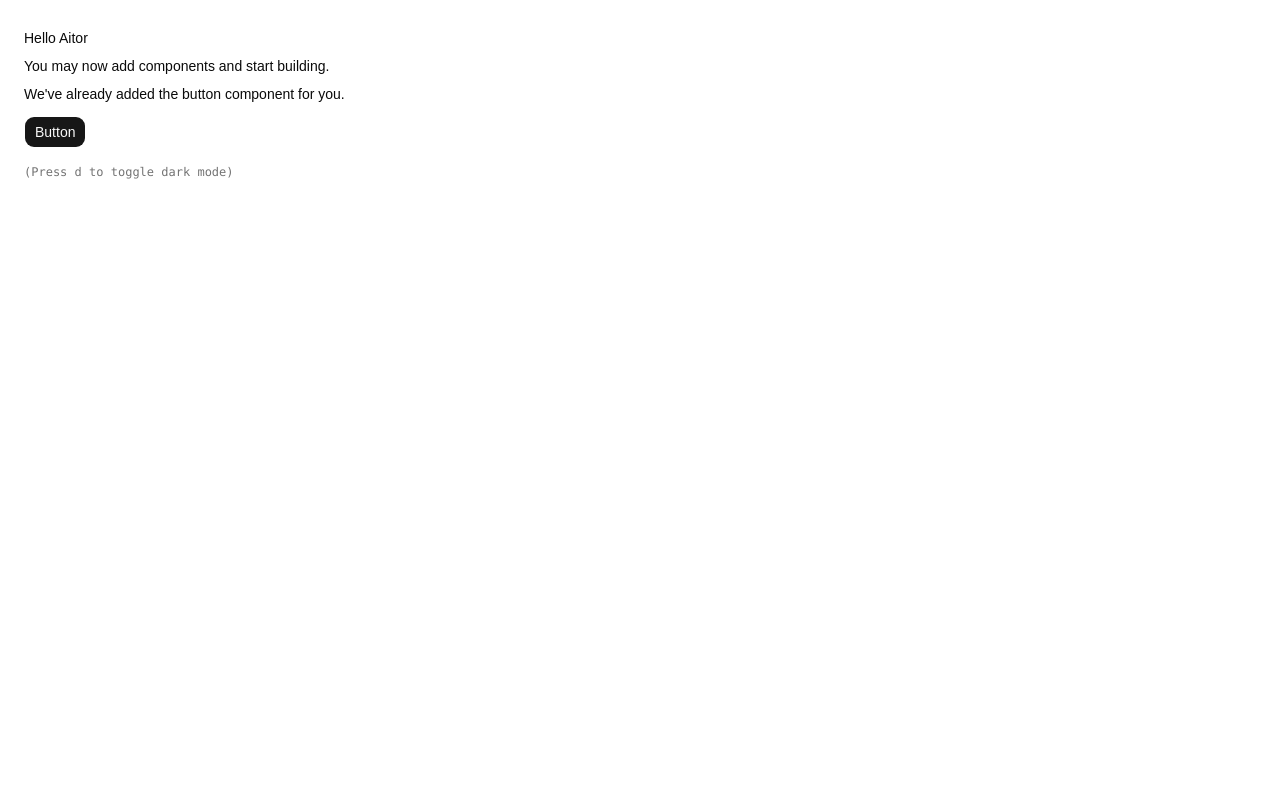
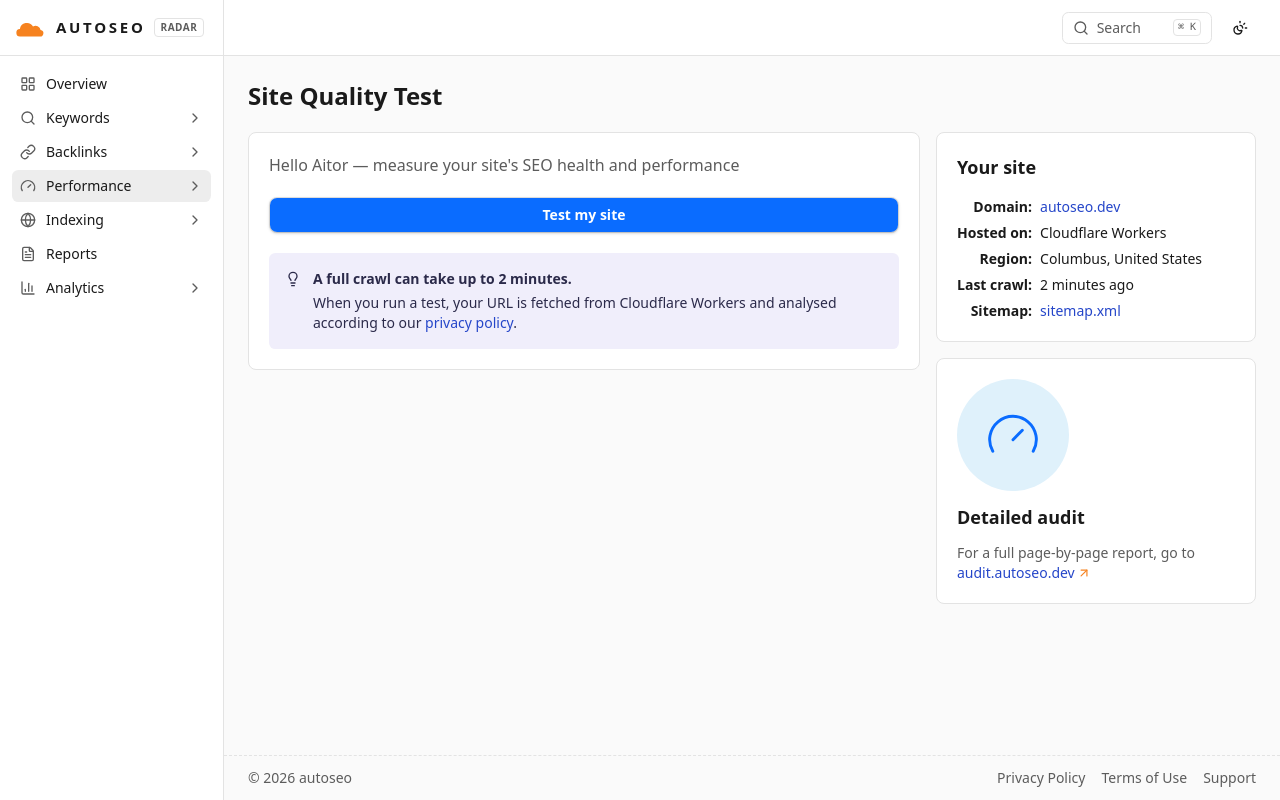
Before and after one commit to rodriguezaitor/autoseo, a React (Vite) app: page / in a window 1280 px wide. Built offline with nearby package versions, Linux system fonts and the light colour scheme.

Commit message:
Apply Cloudflare Radar speed test design: palette, Inter font, sidebar layout
Co-authored-by: Aitor Rodríguez Plagaro <soy@aitor.me>

```diff
--- a/src/App.tsx
+++ b/src/App.tsx
@@ -1,18 +1,253 @@
+import { useState } from "react"
+import {
+  ArrowUpRightIcon,
+  BarChart3Icon,
+  ChevronRightIcon,
+  FileTextIcon,
+  GaugeIcon,
+  GlobeIcon,
+  LayoutGridIcon,
+  LightbulbIcon,
+  LinkIcon,
+  SearchIcon,
+  SunMoonIcon,
+} from "lucide-react"
+
 import { Button } from "@/components/ui/button"
+import { useTheme } from "@/components/theme-provider"
+
+type Result = {
+  label: string
+  value: string
+  unit: string
+  color: string
+}
+
+const results: Result[] = [
+  {
+    label: "SEO score",
+    value: "92",
+    unit: "/100",
+    color: "var(--cf-download)",
+  },
+  {
+    label: "Organic traffic",
+    value: "18.4",
+    unit: "k",
+    color: "var(--cf-upload)",
+  },
+  { label: "Page load", value: "312", unit: "ms", color: "var(--cf-latency)" },
+  {
+    label: "Time to first byte",
+    value: "48",
+    unit: "ms",
+    color: "var(--cf-jitter)",
+  },
+]
+
+const nav = [
+  { label: "Overview", icon: LayoutGridIcon },
+  { label: "Keywords", icon: SearchIcon, chevron: true },
+  { label: "Backlinks", icon: LinkIcon, chevron: true },
+  { label: "Performance", icon: GaugeIcon, chevron: true },
+  { label: "Indexing", icon: GlobeIcon, chevron: true },
+  { label: "Reports", icon: FileTextIcon },
+  { label: "Analytics", icon: BarChart3Icon, chevron: true },
+]
+
+function Logo() {
+  return (
+    <div className="flex items-center gap-2">
+      <svg viewBox="0 0 32 20" className="h-5 w-8" aria-hidden>
+        <path
+          d="M23.5 18.5H4.2a3.7 3.7 0 0 1-.3-7.4A7 7 0 0 1 17 8.6a5 5 0 0 1 7.6 3.3 3.3 3.3 0 0 1-1.1 6.6Z"
+          fill="var(--cf-orange)"
+        />
+      </svg>
+      <span className="text-[15px] font-bold tracking-[0.18em] uppercase">
+        autoseo
+      </span>
+      <span className="rounded border px-1.5 py-px text-[10px] font-semibold tracking-wider text-muted-foreground uppercase">
+        Radar
+      </span>
+    </div>
+  )
+}
+
+function Sidebar() {
+  return (
+    <aside className="hidden w-56 shrink-0 flex-col border-r bg-card lg:flex">
+      <div className="flex h-14 items-center border-b px-4">
+        <Logo />
+      </div>
+      <nav className="flex flex-col gap-0.5 p-3 text-sm font-medium">
+        {nav.map(({ label, icon: Icon, chevron }, i) => (
+          <a
+            key={label}
+            href="#"
+            className={
+              "flex items-center gap-2.5 rounded-md px-2 py-1.5 hover:bg-accent " +
+              (i === 3 ? "bg-accent" : "")
+            }
+          >
+            <Icon className="size-4 text-muted-foreground" />
+            <span className="flex-1">{label}</span>
+            {chevron && (
+              <ChevronRightIcon className="size-4 text-muted-foreground" />
+            )}
+          </a>
+        ))}
+      </nav>
+    </aside>
+  )
+}
+
+function Topbar() {
+  const { theme, setTheme } = useTheme()
+  const isDark =
+    theme === "dark" ||
+    (theme === "system" &&
+      window.matchMedia("(prefers-color-scheme: dark)").matches)
+
+  return (
+    <header className="flex h-14 items-center justify-between border-b bg-card px-6">
+      <div className="lg:hidden">
+        <Logo />
+      </div>
+      <div className="ml-auto flex items-center gap-3">
+        <div className="hidden h-8 items-center gap-2 rounded-md border px-2.5 text-sm text-muted-foreground sm:flex">
+          <SearchIcon className="size-4" />
+          Search
+          <kbd className="ml-6 rounded border px-1 text-[10px]">⌘ K</kbd>
+        </div>
+        <Button
+          variant="ghost"
+          size="icon"
+          aria-label="Toggle theme"
+          onClick={() => setTheme(isDark ? "light" : "dark")}
+        >
+          <SunMoonIcon />
+        </Button>
+      </div>
+    </header>
+  )
+}
+
+function ResultValue({ result }: { result: Result }) {
+  return (
+    <div className="flex flex-col gap-1">
+      <div className="flex items-center gap-2 text-sm font-semibold">
+        <span
+          className="size-2.5 rounded-full"
+          style={{ backgroundColor: result.color }}
+        />
+        {result.label}
+      </div>
+      <div className="flex items-baseline gap-1.5 leading-none">
+        <span className="text-5xl font-extrabold tracking-tight tabular-nums">
+          {result.value}
+        </span>
+        <span className="text-2xl font-bold">{result.unit}</span>
+      </div>
+    </div>
+  )
+}
 
 export function App() {
+  const [hasRun, setHasRun] = useState(false)
+
   return (
-    <div className="flex min-h-svh p-6">
-      <div className="flex max-w-md min-w-0 flex-col gap-4 text-sm leading-loose">
-        <div>
-          <h1 className="font-medium">Hello Aitor</h1>
-          <p>You may now add components and start building.</p>
-          <p>We&apos;ve already added the button component for you.</p>
-          <Button className="mt-2">Button</Button>
-        </div>
-        <div className="font-mono text-xs text-muted-foreground">
-          (Press <kbd>d</kbd> to toggle dark mode)
-        </div>
+    <div className="flex min-h-svh">
+      <Sidebar />
+      <div className="flex min-w-0 flex-1 flex-col">
+        <Topbar />
+        <main className="flex-1 px-6 py-6">
+          <h1 className="mb-5 text-2xl font-bold">Site Quality Test</h1>
+          <div className="grid gap-4 xl:grid-cols-[1fr_320px]">
+            <section className="flex flex-col gap-5 self-start rounded-lg border bg-card p-5">
+              <p className="text-muted-foreground">
+                Hello Aitor — measure your site&apos;s SEO health and
+                performance
+              </p>
+              <Button
+                size="lg"
+                className="h-9 w-full border border-black/10 font-semibold shadow-sm"
+                onClick={() => setHasRun(true)}
+              >
+                {hasRun ? "Run a new test" : "Test my site"}
+              </Button>
+              <div className="flex gap-3 rounded-md bg-cf-callout p-4 text-sm text-cf-callout-foreground">
+                <LightbulbIcon className="mt-0.5 size-4 shrink-0" />
+                <div className="flex flex-col gap-1">
+                  <p className="font-semibold">
+                    A full crawl can take up to 2 minutes.
+                  </p>
+                  <p>
+                    When you run a test, your URL is fetched from Cloudflare
+                    Workers and analysed according to our{" "}
+                    <a href="#" className="text-cf-link hover:underline">
+                      privacy policy
+                    </a>
+                    .
+                  </p>
+                </div>
+              </div>
+
+              {hasRun && (
+                <div className="grid gap-x-8 gap-y-6 border-t pt-5 sm:grid-cols-2">
+                  {results.map((r) => (
+                    <ResultValue key={r.label} result={r} />
+                  ))}
+                </div>
+              )}
+            </section>
+
+            <div className="flex flex-col gap-4">
+              <section className="rounded-lg border bg-card p-5">
+                <h2 className="mb-4 text-lg font-bold">Your site</h2>
+                <dl className="grid grid-cols-[auto_1fr] gap-x-2 gap-y-1.5 text-sm">
+                  {[
+                    ["Domain", "autoseo.dev", true],
+                    ["Hosted on", "Cloudflare Workers", false],
+                    ["Region", "Columbus, United States", false],
+                    ["Last crawl", "2 minutes ago", false],
+                    ["Sitemap", "sitemap.xml", true],
+                  ].map(([k, v, link]) => (
+                    <div key={k as string} className="contents">
+                      <dt className="text-right font-semibold">{k}:</dt>
+                      <dd className={link ? "text-cf-link" : ""}>{v}</dd>
+                    </div>
+                  ))}
+                </dl>
+              </section>
+
+              <section className="flex flex-col gap-3 rounded-lg border bg-card p-5">
+                <div className="flex size-28 items-center justify-center rounded-full bg-[#dff1fb] text-cf-blue dark:bg-[#16303f]">
+                  <GaugeIcon className="size-14" strokeWidth={1.25} />
+                </div>
+                <h2 className="text-lg font-bold">Detailed audit</h2>
+                <p className="text-sm text-muted-foreground">
+                  For a full page-by-page report, go to{" "}
+                  <a
+                    href="#"
+                    className="inline-flex items-center gap-0.5 text-cf-link hover:underline"
+                  >
+                    audit.autoseo.dev
+                    <ArrowUpRightIcon className="size-3.5 text-cf-orange" />
+                  </a>
+                </p>
+              </section>
+            </div>
+          </div>
+        </main>
+        <footer className="flex flex-wrap items-center justify-between gap-2 border-t border-dashed px-6 py-3 text-sm text-muted-foreground">
+          <span>© 2026 autoseo</span>
+          <div className="flex gap-4">
+            <a href="#">Privacy Policy</a>
+            <a href="#">Terms of Use</a>
+            <a href="#">Support</a>
+          </div>
+        </footer>
       </div>
     </div>
   )
--- a/src/index.css
+++ b/src/index.css
@@ -1,13 +1,13 @@
 @import "tailwindcss";
 @import "tw-animate-css";
 @import "shadcn/tailwind.css";
-@import "@fontsource-variable/geist";
+@import "@fontsource-variable/inter";
 
 @custom-variant dark (&:is(.dark *));
 
 @theme inline {
   --font-heading: var(--font-sans);
-    --font-sans: 'Geist Variable', sans-serif;
+  --font-sans: "Inter Variable", system-ui, sans-serif;
   --color-sidebar-ring: var(--sidebar-ring);
   --color-sidebar-border: var(--sidebar-border);
   --color-sidebar-accent-foreground: var(--sidebar-accent-foreground);
@@ -39,6 +39,15 @@
   --color-card: var(--card);
   --color-foreground: var(--foreground);
   --color-background: var(--background);
+  --color-cf-orange: var(--cf-orange);
+  --color-cf-blue: var(--cf-blue);
+  --color-cf-link: var(--cf-link);
+  --color-cf-callout: var(--cf-callout);
+  --color-cf-callout-foreground: var(--cf-callout-foreground);
+  --color-cf-download: var(--cf-download);
+  --color-cf-upload: var(--cf-upload);
+  --color-cf-latency: var(--cf-latency);
+  --color-cf-jitter: var(--cf-jitter);
   --radius-sm: calc(var(--radius) * 0.6);
   --radius-md: calc(var(--radius) * 0.8);
   --radius-lg: var(--radius);
@@ -49,72 +58,89 @@
 }
 
 :root {
-    --background: oklch(1 0 0);
-    --foreground: oklch(0.145 0 0);
-    --card: oklch(1 0 0);
-    --card-foreground: oklch(0.145 0 0);
-    --popover: oklch(1 0 0);
-    --popover-foreground: oklch(0.145 0 0);
-    --primary: oklch(0.205 0 0);
-    --primary-foreground: oklch(0.985 0 0);
-    --secondary: oklch(0.97 0 0);
-    --secondary-foreground: oklch(0.205 0 0);
-    --muted: oklch(0.97 0 0);
-    --muted-foreground: oklch(0.556 0 0);
-    --accent: oklch(0.97 0 0);
-    --accent-foreground: oklch(0.205 0 0);
-    --destructive: oklch(0.577 0.245 27.325);
-    --border: oklch(0.922 0 0);
-    --input: oklch(0.922 0 0);
-    --ring: oklch(0.708 0 0);
-    --chart-1: oklch(0.87 0 0);
-    --chart-2: oklch(0.556 0 0);
-    --chart-3: oklch(0.439 0 0);
-    --chart-4: oklch(0.371 0 0);
-    --chart-5: oklch(0.269 0 0);
-    --radius: 0.625rem;
-    --sidebar: oklch(0.985 0 0);
-    --sidebar-foreground: oklch(0.145 0 0);
-    --sidebar-primary: oklch(0.205 0 0);
-    --sidebar-primary-foreground: oklch(0.985 0 0);
-    --sidebar-accent: oklch(0.97 0 0);
-    --sidebar-accent-foreground: oklch(0.205 0 0);
-    --sidebar-border: oklch(0.922 0 0);
-    --sidebar-ring: oklch(0.708 0 0);
+  --cf-orange: #f6821f;
+  --cf-blue: #0a6cff;
+  --cf-link: #2546c9;
+  --cf-callout: #f0eefb;
+  --cf-callout-foreground: #2b2a4a;
+  --cf-download: #1e6b3c;
+  --cf-upload: #2fb160;
+  --cf-latency: #f2721c;
+  --cf-jitter: #f5c518;
+  --background: #fafafa;
+  --foreground: #1a1a1a;
+  --card: #ffffff;
+  --card-foreground: #1a1a1a;
+  --popover: #ffffff;
+  --popover-foreground: #1a1a1a;
+  --primary: #0a6cff;
+  --primary-foreground: #ffffff;
+  --secondary: #f2f2f2;
+  --secondary-foreground: #1a1a1a;
+  --muted: #f2f2f2;
+  --muted-foreground: #5c5c5c;
+  --accent: #ededed;
+  --accent-foreground: #1a1a1a;
+  --destructive: #d20c0c;
+  --border: #e3e3e3;
+  --input: #e3e3e3;
+  --ring: #0a6cff;
+  --chart-1: #1e6b3c;
+  --chart-2: #2fb160;
+  --chart-3: #f2721c;
+  --chart-4: #f5c518;
+  --chart-5: #0a6cff;
+  --radius: 0.5rem;
+  --sidebar: #ffffff;
+  --sidebar-foreground: #1a1a1a;
+  --sidebar-primary: #0a6cff;
+  --sidebar-primary-foreground: #ffffff;
+  --sidebar-accent: #ededed;
+  --sidebar-accent-foreground: #1a1a1a;
+  --sidebar-border: #e3e3e3;
+  --sidebar-ring: #0a6cff;
 }
 
 .dark {
-    --background: oklch(0.145 0 0);
-    --foreground: oklch(0.985 0 0);
-    --card: oklch(0.205 0 0);
-    --card-foreground: oklch(0.985 0 0);
-    --popover: oklch(0.205 0 0);
-    --popover-foreground: oklch(0.985 0 0);
-    --primary: oklch(0.922 0 0);
-    --primary-foreground: oklch(0.205 0 0);
-    --secondary: oklch(0.269 0 0);
-    --secondary-foreground: oklch(0.985 0 0);
-    --muted: oklch(0.269 0 0);
-    --muted-foreground: oklch(0.708 0 0);
-    --accent: oklch(0.269 0 0);
-    --accent-foreground: oklch(0.985 0 0);
-    --destructive: oklch(0.704 0.191 22.216);
-    --border: oklch(1 0 0 / 10%);
-    --input: oklch(1 0 0 / 15%);
-    --ring: oklch(0.556 0 0);
-    --chart-1: oklch(0.87 0 0);
-    --chart-2: oklch(0.556 0 0);
-    --chart-3: oklch(0.439 0 0);
-    --chart-4: oklch(0.371 0 0);
-    --chart-5: oklch(0.269 0 0);
-    --sidebar: oklch(0.205 0 0);
-    --sidebar-foreground: oklch(0.985 0 0);
-    --sidebar-primary: oklch(0.488 0.243 264.376);
-    --sidebar-primary-foreground: oklch(0.985 0 0);
-    --sidebar-accent: oklch(0.269 0 0);
-    --sidebar-accent-foreground: oklch(0.985 0 0);
-    --sidebar-border: oklch(1 0 0 / 10%);
-    --sidebar-ring: oklch(0.556 0 0);
+  --cf-blue: #3d8bff;
+  --cf-link: #8aa4ff;
+  --cf-callout: #26243a;
+  --cf-callout-foreground: #dcd9f5;
+  --cf-download: #4cc27a;
+  --cf-upload: #7be0a0;
+  --cf-latency: #ff9447;
+  --cf-jitter: #ffd84d;
+  --background: #121212;
+  --foreground: #f2f2f2;
+  --card: #1c1c1c;
+  --card-foreground: #f2f2f2;
+  --popover: #1c1c1c;
+  --popover-foreground: #f2f2f2;
+  --primary: #2f80ff;
+  --primary-foreground: #ffffff;
+  --secondary: #2a2a2a;
+  --secondary-foreground: #f2f2f2;
+  --muted: #2a2a2a;
+  --muted-foreground: #a8a8a8;
+  --accent: #2a2a2a;
+  --accent-foreground: #f2f2f2;
+  --destructive: #ff5c5c;
+  --border: #2e2e2e;
+  --input: #2e2e2e;
+  --ring: #2f80ff;
+  --chart-1: #4cc27a;
+  --chart-2: #7be0a0;
+  --chart-3: #ff9447;
+  --chart-4: #ffd84d;
+  --chart-5: #3d8bff;
+  --sidebar: #1c1c1c;
+  --sidebar-foreground: #f2f2f2;
+  --sidebar-primary: #2f80ff;
+  --sidebar-primary-foreground: #ffffff;
+  --sidebar-accent: #2a2a2a;
+  --sidebar-accent-foreground: #f2f2f2;
+  --sidebar-border: #2e2e2e;
+  --sidebar-ring: #2f80ff;
 }
 
 @layer base {
@@ -124,7 +150,8 @@
   body {
     @apply bg-background text-foreground;
   }
-  button:not(:disabled), [role="button"]:not(:disabled) {
+  button:not(:disabled),
+  [role="button"]:not(:disabled) {
     cursor: pointer;
   }
   html {
```
Lines whose indentation alone changed are shown as unchanged.
